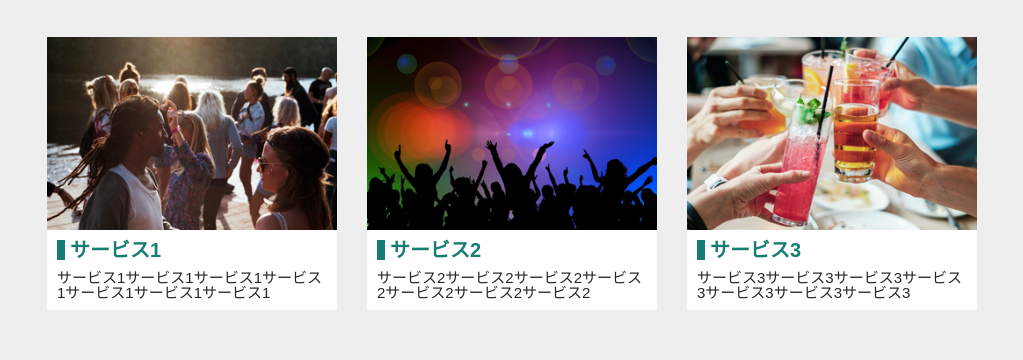
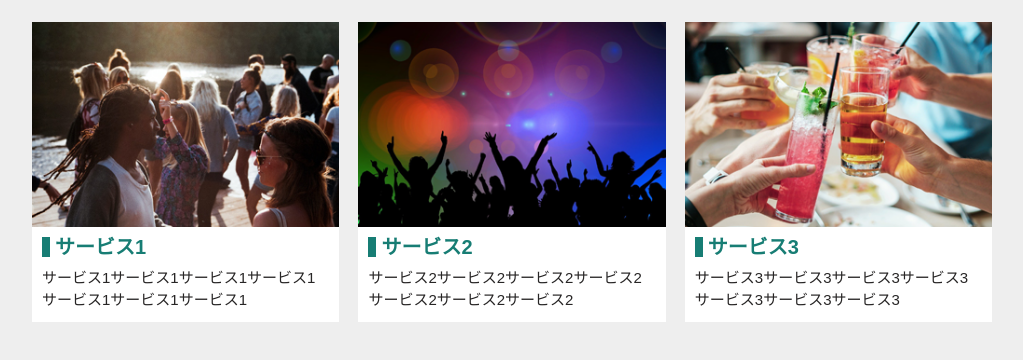
Before and after one commit to aino-tk/0827Work_takemura, a plain HTML site: page 0827Work2_竹村/index.html in a window 1280 px wide. Shown: the part 58-418 px from the top of the page, without its empty margins (128-1151 px from the left). Drawn offline with Linux system fonts and the light colour scheme.

Commit message:
2回目のgit

```diff
--- a/0827Work2_竹村/css/style.css
+++ b/0827Work2_竹村/css/style.css
@@ -42,13 +42,13 @@ img {
 
 body {
     width: 100%;
-    text-align: center;
     background-color: #eeeeee;
 }
 
 .taitle {
     max-width: 960px;
     margin: 0 auto;
+    text-align: center;
     color: #177d74;
     font-size: 30px;
     padding: 25px;
@@ -61,24 +61,16 @@ body {
     justify-content: space-between;
 }
 
-.content1 {
+.contents {
     background-color: #ffffff;
-    margin: 15px;
-}
-.content2 {
-    background-color: #ffffff;
-    margin: 15px;
-}
-.content3 {
-    background-color: #ffffff;
-    margin: 15px;
+    /*margin: 15px;*/
+    width: 32%;
 }
 
 h2 {
     color: #177d74;
     font-size: 20px;
     margin: 10px;
-    text-align: left;
     border-left: 8px solid #177d74;
     padding-left: 5px;
 }
@@ -87,7 +79,7 @@ p {
     color: #272525;
     font-size: 15px;
     margin: 10px;
-    text-align: left;
+    line-height: 1.5;
 }
 
 @media screen and (max-width: 400px) {
@@ -95,4 +87,8 @@ p {
     .content {
         display: block;
     }
+    .contents {
+        width: 95%;
+        margin: 0 auto;
+    }
 }
--- a/0827Work2_竹村/index.html
+++ b/0827Work2_竹村/index.html
@@ -13,17 +13,17 @@
 <body>
     <h1 class="taitle">サービス</h1>
     <div class="content">
-        <div class="content1">
+        <div class="contents">
             <img src="main_1.jpg" width="100%">
             <h2>サービス1</h2>
             <p>サービス1サービス1サービス1サービス1サービス1サービス1サービス1</p>
         </div>
-        <div class="content2">
+        <div class="contents">
             <img src="main_2.png" width="100%">
             <h2>サービス2</h2>
             <p>サービス2サービス2サービス2サービス2サービス2サービス2サービス2</p>
         </div>
-        <div class="content3">
+        <div class="contents">
             <img src="main_3.png" width="100%">
             <h2>サービス3</h2>
             <p>サービス3サービス3サービス3サービス3サービス3サービス3サービス3</p>
```
